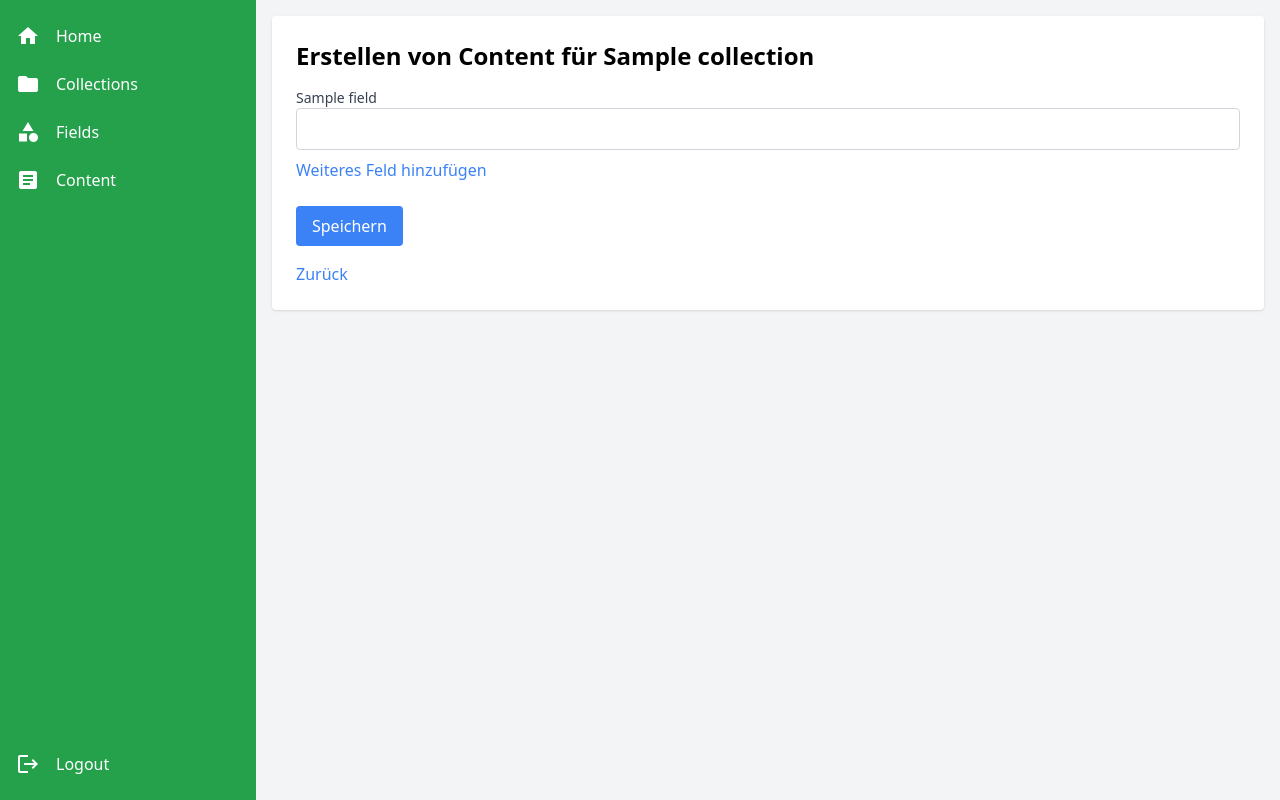
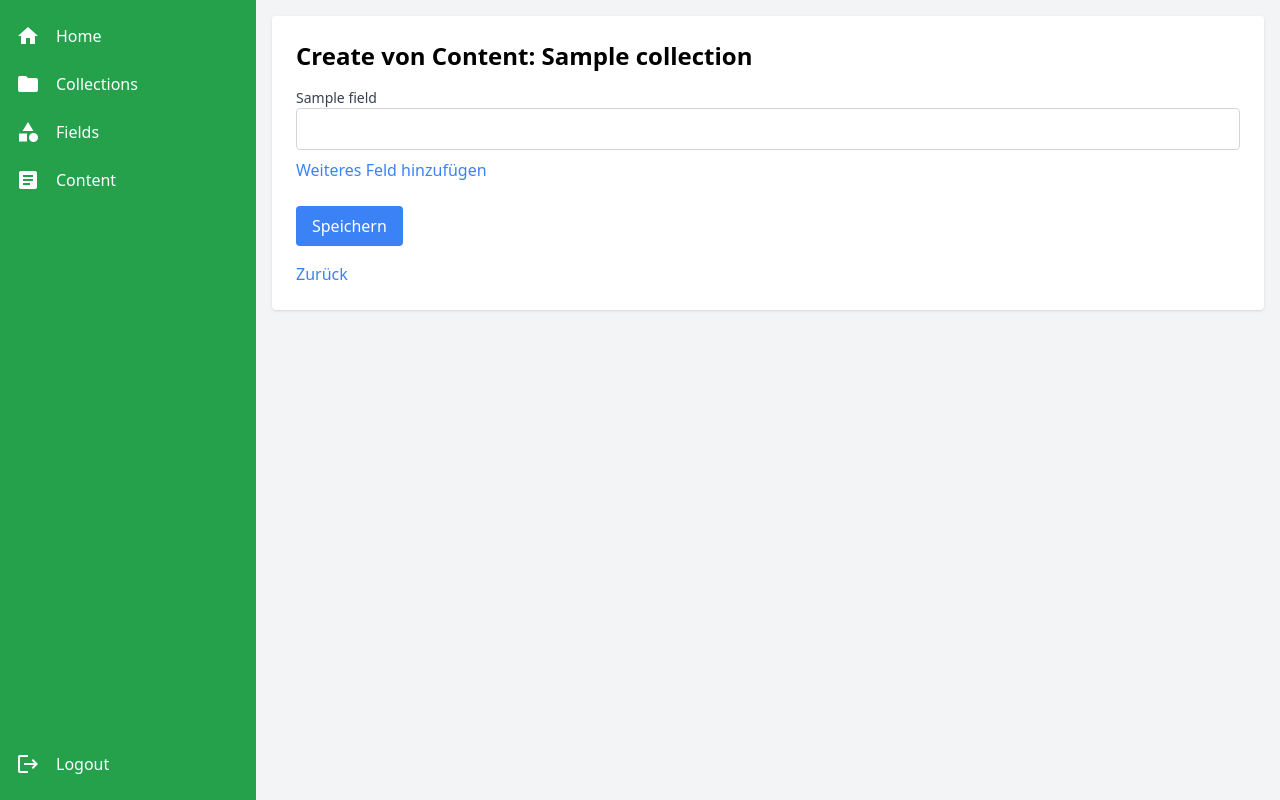
Before and after one commit to janmarkuslanger/nuri, a Flask app: page /admin/content/create/1 in a window 1280 px wide. Run offline with Flask 3, Linux system fonts and the light colour scheme; tables that the repository leaves empty hold one stand-in row (values such as "Sample post"); style sheets or scripts are compiled from the project's sources.

Commit message:
fix lang

```diff
--- a/app/templates/content/edit.html
+++ b/app/templates/content/edit.html
@@ -1,10 +1,10 @@
 {% extends "layout.html" %}
 
-{% block title %}{{ "Bearbeiten" if content else "Erstellen" }} von Content für {{ collection.name }}{% endblock %}
+{% block title %}{{ "Update" if content else "Create" }} von Content: {{ collection.name }}{% endblock %}
 
 {% block content %}
 <div class="bg-white p-6 rounded shadow">
-  <h1 class="text-2xl font-bold mb-4">{{ "Bearbeiten" if content else "Erstellen" }} von Content für {{ collection.name }}</h1>
+  <h1 class="text-2xl font-bold mb-4">{{ "Update" if content else "Create" }} von Content: {{ collection.name }}</h1>
   <form method="POST" class="space-y-6">
     {% for field in collection.fields %}
     <div>
```
